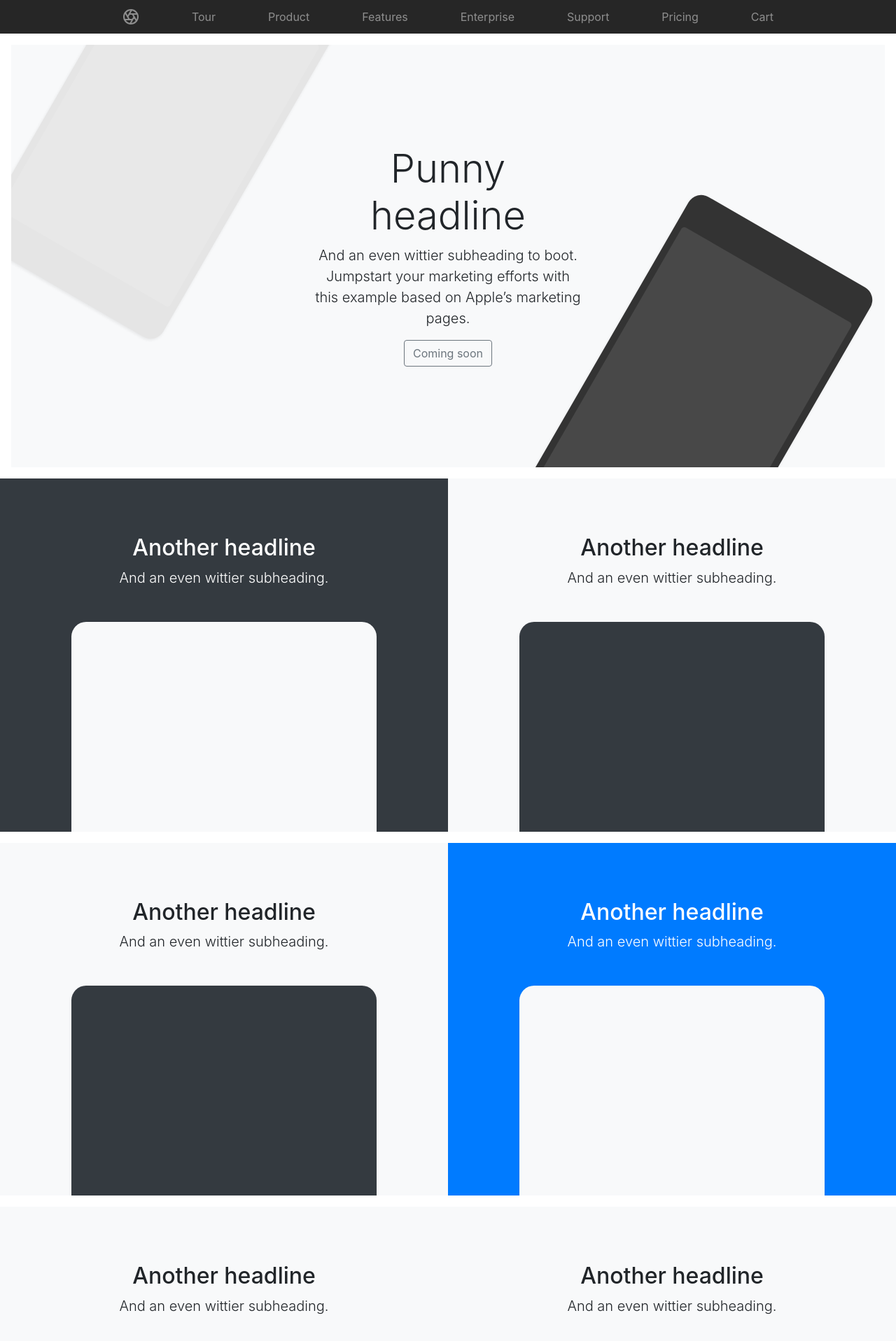
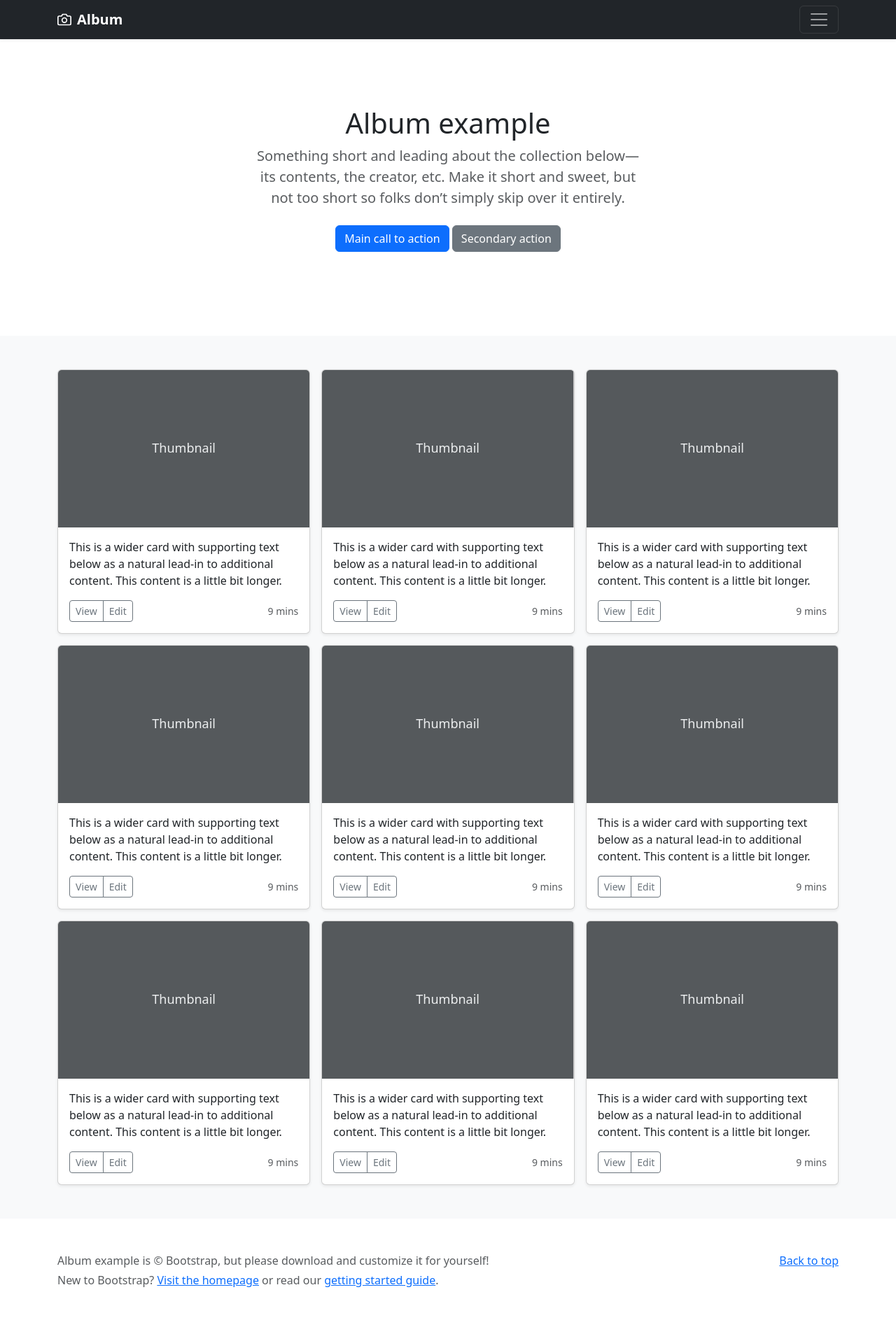
Before and after one commit to anumsri/anumsri.github.io, a plain HTML site: page index.html in a window 1280 px wide. Shown: the top 1917 px of the page at 70% size. After the commit the page ends 1890 px from the top, so only its background shows below. Drawn offline with nearby package versions, Linux system fonts and the light colour scheme.

Commit message:
Add Album example

```diff
--- a/index.html
+++ b/index.html
@@ -6,9 +6,9 @@
     <meta name="description" content="">
     <meta name="author" content="Mark Otto, Jacob Thornton, and Bootstrap contributors">
     <meta name="generator" content="Hugo 0.88.1">
-    <title>Product example · Bootstrap v5.1</title>
+    <title>Album example · Bootstrap v5.1</title>
 
-    <link rel="canonical" href="https://getbootstrap.com/docs/5.1/examples/product/">
+    <link rel="canonical" href="https://getbootstrap.com/docs/5.1/examples/album/">
 
 
 
@@ -32,150 +32,219 @@
     </style>
 
 
-    <!-- Custom styles for this template -->
-    <link href="product.css" rel="stylesheet">
   </head>
   <body>
 
-<header class="site-header sticky-top py-1">
-  <nav class="container d-flex flex-column flex-md-row justify-content-between">
-    <a class="py-2" href="#" aria-label="Product">
-      <svg xmlns="http://www.w3.org/2000/svg" width="24" height="24" fill="none" stroke="currentColor" stroke-linecap="round" stroke-linejoin="round" stroke-width="2" class="d-block mx-auto" role="img" viewBox="0 0 24 24"><title>Product</title><circle cx="12" cy="12" r="10"/><path d="M14.31 8l5.74 9.94M9.69 8h11.48M7.38 12l5.74-9.94M9.69 16L3.95 6.06M14.31 16H2.83m13.79-4l-5.74 9.94"/></svg>
+<header>
+  <div class="collapse bg-dark" id="navbarHeader">
+    <div class="container">
+      <div class="row">
+        <div class="col-sm-8 col-md-7 py-4">
+          <h4 class="text-white">About</h4>
+          <p class="text-muted">Add some information about the album below, the author, or any other background context. Make it a few sentences long so folks can pick up some informative tidbits. Then, link them off to some social networking sites or contact information.</p>
+        </div>
+        <div class="col-sm-4 offset-md-1 py-4">
+          <h4 class="text-white">Contact</h4>
+          <ul class="list-unstyled">
+            <li><a href="#" class="text-white">Follow on Twitter</a></li>
+            <li><a href="#" class="text-white">Like on Facebook</a></li>
+            <li><a href="#" class="text-white">Email me</a></li>
+          </ul>
+        </div>
+      </div>
+    </div>
+  </div>
+  <div class="navbar navbar-dark bg-dark shadow-sm">
+    <div class="container">
+      <a href="#" class="navbar-brand d-flex align-items-center">
+        <svg xmlns="http://www.w3.org/2000/svg" width="20" height="20" fill="none" stroke="currentColor" stroke-linecap="round" stroke-linejoin="round" stroke-width="2" aria-hidden="true" class="me-2" viewBox="0 0 24 24"><path d="M23 19a2 2 0 0 1-2 2H3a2 2 0 0 1-2-2V8a2 2 0 0 1 2-2h4l2-3h6l2 3h4a2 2 0 0 1 2 2z"/><circle cx="12" cy="13" r="4"/></svg>
+        <strong>Album</strong>
       </a>
-    <a class="py-2 d-none d-md-inline-block" href="#">Tour</a>
-    <a class="py-2 d-none d-md-inline-block" href="#">Product</a>
-    <a class="py-2 d-none d-md-inline-block" href="#">Features</a>
-    <a class="py-2 d-none d-md-inline-block" href="#">Enterprise</a>
-    <a class="py-2 d-none d-md-inline-block" href="#">Support</a>
-    <a class="py-2 d-none d-md-inline-block" href="#">Pricing</a>
-    <a class="py-2 d-none d-md-inline-block" href="#">Cart</a>
-  </nav>
+      <button class="navbar-toggler" type="button" data-bs-toggle="collapse" data-bs-target="#navbarHeader" aria-controls="navbarHeader" aria-expanded="false" aria-label="Toggle navigation">
+        <span class="navbar-toggler-icon"></span>
+      </button>
+    </div>
+  </div>
 </header>
 
 <main>
-  <div class="position-relative overflow-hidden p-3 p-md-5 m-md-3 text-center bg-light">
-    <div class="col-md-5 p-lg-5 mx-auto my-5">
-      <h1 class="display-4 fw-normal">Punny headline</h1>
-      <p class="lead fw-normal">And an even wittier subheading to boot. Jumpstart your marketing efforts with this example based on Apple’s marketing pages.</p>
-      <a class="btn btn-outline-secondary" href="#">Coming soon</a>
+
+  <section class="py-5 text-center container">
+    <div class="row py-lg-5">
+      <div class="col-lg-6 col-md-8 mx-auto">
+        <h1 class="fw-light">Album example</h1>
+        <p class="lead text-muted">Something short and leading about the collection below—its contents, the creator, etc. Make it short and sweet, but not too short so folks don’t simply skip over it entirely.</p>
+        <p>
+          <a href="#" class="btn btn-primary my-2">Main call to action</a>
+          <a href="#" class="btn btn-secondary my-2">Secondary action</a>
+        </p>
       </div>
-    <div class="product-device shadow-sm d-none d-md-block"></div>
-    <div class="product-device product-device-2 shadow-sm d-none d-md-block"></div>
     </div>
+  </section>
 
-  <div class="d-md-flex flex-md-equal w-100 my-md-3 ps-md-3">
-    <div class="bg-dark me-md-3 pt-3 px-3 pt-md-5 px-md-5 text-center text-white overflow-hidden">
-      <div class="my-3 py-3">
-        <h2 class="display-5">Another headline</h2>
-        <p class="lead">And an even wittier subheading.</p>
+  <div class="album py-5 bg-light">
+    <div class="container">
+
+      <div class="row row-cols-1 row-cols-sm-2 row-cols-md-3 g-3">
+        <div class="col">
+          <div class="card shadow-sm">
+            <svg class="bd-placeholder-img card-img-top" width="100%" height="225" xmlns="http://www.w3.org/2000/svg" role="img" aria-label="Placeholder: Thumbnail" preserveAspectRatio="xMidYMid slice" focusable="false"><title>Placeholder</title><rect width="100%" height="100%" fill="#55595c"/><text x="50%" y="50%" fill="#eceeef" dy=".3em">Thumbnail</text></svg>
+
+            <div class="card-body">
+              <p class="card-text">This is a wider card with supporting text below as a natural lead-in to additional content. This content is a little bit longer.</p>
+              <div class="d-flex justify-content-between align-items-center">
+                <div class="btn-group">
+                  <button type="button" class="btn btn-sm btn-outline-secondary">View</button>
+                  <button type="button" class="btn btn-sm btn-outline-secondary">Edit</button>
                 </div>
-      <div class="bg-light shadow-sm mx-auto" style="width: 80%; height: 300px; border-radius: 21px 21px 0 0;"></div>
+                <small class="text-muted">9 mins</small>
               </div>
-    <div class="bg-light me-md-3 pt-3 px-3 pt-md-5 px-md-5 text-center overflow-hidden">
-      <div class="my-3 p-3">
-        <h2 class="display-5">Another headline</h2>
-        <p class="lead">And an even wittier subheading.</p>
             </div>
-      <div class="bg-dark shadow-sm mx-auto" style="width: 80%; height: 300px; border-radius: 21px 21px 0 0;"></div>
+          </div>
+        </div>
+        <div class="col">
+          <div class="card shadow-sm">
+            <svg class="bd-placeholder-img card-img-top" width="100%" height="225" xmlns="http://www.w3.org/2000/svg" role="img" aria-label="Placeholder: Thumbnail" preserveAspectRatio="xMidYMid slice" focusable="false"><title>Placeholder</title><rect width="100%" height="100%" fill="#55595c"/><text x="50%" y="50%" fill="#eceeef" dy=".3em">Thumbnail</text></svg>
+
+            <div class="card-body">
+              <p class="card-text">This is a wider card with supporting text below as a natural lead-in to additional content. This content is a little bit longer.</p>
+              <div class="d-flex justify-content-between align-items-center">
+                <div class="btn-group">
+                  <button type="button" class="btn btn-sm btn-outline-secondary">View</button>
+                  <button type="button" class="btn btn-sm btn-outline-secondary">Edit</button>
+                </div>
+                <small class="text-muted">9 mins</small>
+              </div>
+            </div>
+          </div>
+        </div>
+        <div class="col">
+          <div class="card shadow-sm">
+            <svg class="bd-placeholder-img card-img-top" width="100%" height="225" xmlns="http://www.w3.org/2000/svg" role="img" aria-label="Placeholder: Thumbnail" preserveAspectRatio="xMidYMid slice" focusable="false"><title>Placeholder</title><rect width="100%" height="100%" fill="#55595c"/><text x="50%" y="50%" fill="#eceeef" dy=".3em">Thumbnail</text></svg>
+
+            <div class="card-body">
+              <p class="card-text">This is a wider card with supporting text below as a natural lead-in to additional content. This content is a little bit longer.</p>
+              <div class="d-flex justify-content-between align-items-center">
+                <div class="btn-group">
+                  <button type="button" class="btn btn-sm btn-outline-secondary">View</button>
+                  <button type="button" class="btn btn-sm btn-outline-secondary">Edit</button>
+                </div>
+                <small class="text-muted">9 mins</small>
+              </div>
+            </div>
           </div>
         </div>
 
-  <div class="d-md-flex flex-md-equal w-100 my-md-3 ps-md-3">
-    <div class="bg-light me-md-3 pt-3 px-3 pt-md-5 px-md-5 text-center overflow-hidden">
-      <div class="my-3 p-3">
-        <h2 class="display-5">Another headline</h2>
-        <p class="lead">And an even wittier subheading.</p>
+        <div class="col">
+          <div class="card shadow-sm">
+            <svg class="bd-placeholder-img card-img-top" width="100%" height="225" xmlns="http://www.w3.org/2000/svg" role="img" aria-label="Placeholder: Thumbnail" preserveAspectRatio="xMidYMid slice" focusable="false"><title>Placeholder</title><rect width="100%" height="100%" fill="#55595c"/><text x="50%" y="50%" fill="#eceeef" dy=".3em">Thumbnail</text></svg>
+
+            <div class="card-body">
+              <p class="card-text">This is a wider card with supporting text below as a natural lead-in to additional content. This content is a little bit longer.</p>
+              <div class="d-flex justify-content-between align-items-center">
+                <div class="btn-group">
+                  <button type="button" class="btn btn-sm btn-outline-secondary">View</button>
+                  <button type="button" class="btn btn-sm btn-outline-secondary">Edit</button>
                 </div>
-      <div class="bg-dark shadow-sm mx-auto" style="width: 80%; height: 300px; border-radius: 21px 21px 0 0;"></div>
+                <small class="text-muted">9 mins</small>
               </div>
-    <div class="bg-primary me-md-3 pt-3 px-3 pt-md-5 px-md-5 text-center text-white overflow-hidden">
-      <div class="my-3 py-3">
-        <h2 class="display-5">Another headline</h2>
-        <p class="lead">And an even wittier subheading.</p>
             </div>
-      <div class="bg-light shadow-sm mx-auto" style="width: 80%; height: 300px; border-radius: 21px 21px 0 0;"></div>
+          </div>
+        </div>
+        <div class="col">
+          <div class="card shadow-sm">
+            <svg class="bd-placeholder-img card-img-top" width="100%" height="225" xmlns="http://www.w3.org/2000/svg" role="img" aria-label="Placeholder: Thumbnail" preserveAspectRatio="xMidYMid slice" focusable="false"><title>Placeholder</title><rect width="100%" height="100%" fill="#55595c"/><text x="50%" y="50%" fill="#eceeef" dy=".3em">Thumbnail</text></svg>
+
+            <div class="card-body">
+              <p class="card-text">This is a wider card with supporting text below as a natural lead-in to additional content. This content is a little bit longer.</p>
+              <div class="d-flex justify-content-between align-items-center">
+                <div class="btn-group">
+                  <button type="button" class="btn btn-sm btn-outline-secondary">View</button>
+                  <button type="button" class="btn btn-sm btn-outline-secondary">Edit</button>
+                </div>
+                <small class="text-muted">9 mins</small>
+              </div>
+            </div>
+          </div>
+        </div>
+        <div class="col">
+          <div class="card shadow-sm">
+            <svg class="bd-placeholder-img card-img-top" width="100%" height="225" xmlns="http://www.w3.org/2000/svg" role="img" aria-label="Placeholder: Thumbnail" preserveAspectRatio="xMidYMid slice" focusable="false"><title>Placeholder</title><rect width="100%" height="100%" fill="#55595c"/><text x="50%" y="50%" fill="#eceeef" dy=".3em">Thumbnail</text></svg>
+
+            <div class="card-body">
+              <p class="card-text">This is a wider card with supporting text below as a natural lead-in to additional content. This content is a little bit longer.</p>
+              <div class="d-flex justify-content-between align-items-center">
+                <div class="btn-group">
+                  <button type="button" class="btn btn-sm btn-outline-secondary">View</button>
+                  <button type="button" class="btn btn-sm btn-outline-secondary">Edit</button>
+                </div>
+                <small class="text-muted">9 mins</small>
+              </div>
+            </div>
           </div>
         </div>
 
-  <div class="d-md-flex flex-md-equal w-100 my-md-3 ps-md-3">
-    <div class="bg-light me-md-3 pt-3 px-3 pt-md-5 px-md-5 text-center overflow-hidden">
-      <div class="my-3 p-3">
-        <h2 class="display-5">Another headline</h2>
-        <p class="lead">And an even wittier subheading.</p>
+        <div class="col">
+          <div class="card shadow-sm">
+            <svg class="bd-placeholder-img card-img-top" width="100%" height="225" xmlns="http://www.w3.org/2000/svg" role="img" aria-label="Placeholder: Thumbnail" preserveAspectRatio="xMidYMid slice" focusable="false"><title>Placeholder</title><rect width="100%" height="100%" fill="#55595c"/><text x="50%" y="50%" fill="#eceeef" dy=".3em">Thumbnail</text></svg>
+
+            <div class="card-body">
+              <p class="card-text">This is a wider card with supporting text below as a natural lead-in to additional content. This content is a little bit longer.</p>
+              <div class="d-flex justify-content-between align-items-center">
+                <div class="btn-group">
+                  <button type="button" class="btn btn-sm btn-outline-secondary">View</button>
+                  <button type="button" class="btn btn-sm btn-outline-secondary">Edit</button>
                 </div>
-      <div class="bg-body shadow-sm mx-auto" style="width: 80%; height: 300px; border-radius: 21px 21px 0 0;"></div>
+                <small class="text-muted">9 mins</small>
               </div>
-    <div class="bg-light me-md-3 pt-3 px-3 pt-md-5 px-md-5 text-center overflow-hidden">
-      <div class="my-3 py-3">
-        <h2 class="display-5">Another headline</h2>
-        <p class="lead">And an even wittier subheading.</p>
             </div>
-      <div class="bg-body shadow-sm mx-auto" style="width: 80%; height: 300px; border-radius: 21px 21px 0 0;"></div>
+          </div>
+        </div>
+        <div class="col">
+          <div class="card shadow-sm">
+            <svg class="bd-placeholder-img card-img-top" width="100%" height="225" xmlns="http://www.w3.org/2000/svg" role="img" aria-label="Placeholder: Thumbnail" preserveAspectRatio="xMidYMid slice" focusable="false"><title>Placeholder</title><rect width="100%" height="100%" fill="#55595c"/><text x="50%" y="50%" fill="#eceeef" dy=".3em">Thumbnail</text></svg>
+
+            <div class="card-body">
+              <p class="card-text">This is a wider card with supporting text below as a natural lead-in to additional content. This content is a little bit longer.</p>
+              <div class="d-flex justify-content-between align-items-center">
+                <div class="btn-group">
+                  <button type="button" class="btn btn-sm btn-outline-secondary">View</button>
+                  <button type="button" class="btn btn-sm btn-outline-secondary">Edit</button>
+                </div>
+                <small class="text-muted">9 mins</small>
+              </div>
+            </div>
+          </div>
+        </div>
+        <div class="col">
+          <div class="card shadow-sm">
+            <svg class="bd-placeholder-img card-img-top" width="100%" height="225" xmlns="http://www.w3.org/2000/svg" role="img" aria-label="Placeholder: Thumbnail" preserveAspectRatio="xMidYMid slice" focusable="false"><title>Placeholder</title><rect width="100%" height="100%" fill="#55595c"/><text x="50%" y="50%" fill="#eceeef" dy=".3em">Thumbnail</text></svg>
+
+            <div class="card-body">
+              <p class="card-text">This is a wider card with supporting text below as a natural lead-in to additional content. This content is a little bit longer.</p>
+              <div class="d-flex justify-content-between align-items-center">
+                <div class="btn-group">
+                  <button type="button" class="btn btn-sm btn-outline-secondary">View</button>
+                  <button type="button" class="btn btn-sm btn-outline-secondary">Edit</button>
+                </div>
+                <small class="text-muted">9 mins</small>
+              </div>
+            </div>
+          </div>
+        </div>
+      </div>
     </div>
   </div>
 
-  <div class="d-md-flex flex-md-equal w-100 my-md-3 ps-md-3">
-    <div class="bg-light me-md-3 pt-3 px-3 pt-md-5 px-md-5 text-center overflow-hidden">
-      <div class="my-3 p-3">
-        <h2 class="display-5">Another headline</h2>
-        <p class="lead">And an even wittier subheading.</p>
-      </div>
-      <div class="bg-body shadow-sm mx-auto" style="width: 80%; height: 300px; border-radius: 21px 21px 0 0;"></div>
-    </div>
-    <div class="bg-light me-md-3 pt-3 px-3 pt-md-5 px-md-5 text-center overflow-hidden">
-      <div class="my-3 py-3">
-        <h2 class="display-5">Another headline</h2>
-        <p class="lead">And an even wittier subheading.</p>
-      </div>
-      <div class="bg-body shadow-sm mx-auto" style="width: 80%; height: 300px; border-radius: 21px 21px 0 0;"></div>
-    </div>
-  </div>
 </main>
 
-<footer class="container py-5">
-  <div class="row">
-    <div class="col-12 col-md">
-      <svg xmlns="http://www.w3.org/2000/svg" width="24" height="24" fill="none" stroke="currentColor" stroke-linecap="round" stroke-linejoin="round" stroke-width="2" class="d-block mb-2" role="img" viewBox="0 0 24 24"><title>Product</title><circle cx="12" cy="12" r="10"/><path d="M14.31 8l5.74 9.94M9.69 8h11.48M7.38 12l5.74-9.94M9.69 16L3.95 6.06M14.31 16H2.83m13.79-4l-5.74 9.94"/></svg>
-      <small class="d-block mb-3 text-muted">&copy; 2017–2021</small>
-    </div>
-    <div class="col-6 col-md">
-      <h5>Features</h5>
-      <ul class="list-unstyled text-small">
-        <li><a class="link-secondary" href="#">Cool stuff</a></li>
-        <li><a class="link-secondary" href="#">Random feature</a></li>
-        <li><a class="link-secondary" href="#">Team feature</a></li>
-        <li><a class="link-secondary" href="#">Stuff for developers</a></li>
-        <li><a class="link-secondary" href="#">Another one</a></li>
-        <li><a class="link-secondary" href="#">Last time</a></li>
-      </ul>
-    </div>
-    <div class="col-6 col-md">
-      <h5>Resources</h5>
-      <ul class="list-unstyled text-small">
-        <li><a class="link-secondary" href="#">Resource name</a></li>
-        <li><a class="link-secondary" href="#">Resource</a></li>
-        <li><a class="link-secondary" href="#">Another resource</a></li>
-        <li><a class="link-secondary" href="#">Final resource</a></li>
-      </ul>
-    </div>
-    <div class="col-6 col-md">
-      <h5>Resources</h5>
-      <ul class="list-unstyled text-small">
-        <li><a class="link-secondary" href="#">Business</a></li>
-        <li><a class="link-secondary" href="#">Education</a></li>
-        <li><a class="link-secondary" href="#">Government</a></li>
-        <li><a class="link-secondary" href="#">Gaming</a></li>
-      </ul>
-    </div>
-    <div class="col-6 col-md">
-      <h5>About</h5>
-      <ul class="list-unstyled text-small">
-        <li><a class="link-secondary" href="#">Team</a></li>
-        <li><a class="link-secondary" href="#">Locations</a></li>
-        <li><a class="link-secondary" href="#">Privacy</a></li>
-        <li><a class="link-secondary" href="#">Terms</a></li>
-      </ul>
-    </div>
+<footer class="text-muted py-5">
+  <div class="container">
+    <p class="float-end mb-1">
+      <a href="#">Back to top</a>
+    </p>
+    <p class="mb-1">Album example is &copy; Bootstrap, but please download and customize it for yourself!</p>
+    <p class="mb-0">New to Bootstrap? <a href="/">Visit the homepage</a> or read our <a href="../getting-started/introduction/">getting started guide</a>.</p>
   </div>
 </footer>
 
--- a/product.css
+++ /dev/null
@@ -1,69 +0,0 @@
-.container {
-  max-width: 960px;
-}
-
-/*
- * Custom translucent site header
- */
-
-.site-header {
-  background-color: rgba(0, 0, 0, .85);
-  -webkit-backdrop-filter: saturate(180%) blur(20px);
-  backdrop-filter: saturate(180%) blur(20px);
-}
-.site-header a {
-  color: #8e8e8e;
-  transition: color .15s ease-in-out;
-}
-.site-header a:hover {
-  color: #fff;
-  text-decoration: none;
-}
-
-/*
- * Dummy devices (replace them with your own or something else entirely!)
- */
-
-.product-device {
-  position: absolute;
-  right: 10%;
-  bottom: -30%;
-  width: 300px;
-  height: 540px;
-  background-color: #333;
-  border-radius: 21px;
-  transform: rotate(30deg);
-}
-
-.product-device::before {
-  position: absolute;
-  top: 10%;
-  right: 10px;
-  bottom: 10%;
-  left: 10px;
-  content: "";
-  background-color: rgba(255, 255, 255, .1);
-  border-radius: 5px;
-}
-
-.product-device-2 {
-  top: -25%;
-  right: auto;
-  bottom: 0;
-  left: 5%;
-  background-color: #e5e5e5;
-}
-
-
-/*
- * Extra utilities
- */
-
-.flex-equal > * {
-  flex: 1;
-}
-@media (min-width: 768px) {
-  .flex-md-equal > * {
-    flex: 1;
-  }
-}
```
Lines whose indentation alone changed are shown as unchanged.
